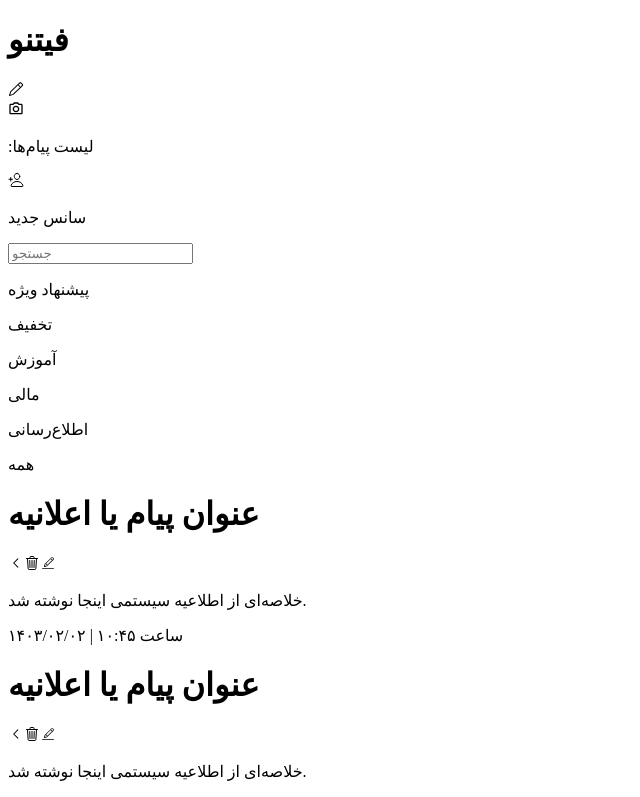
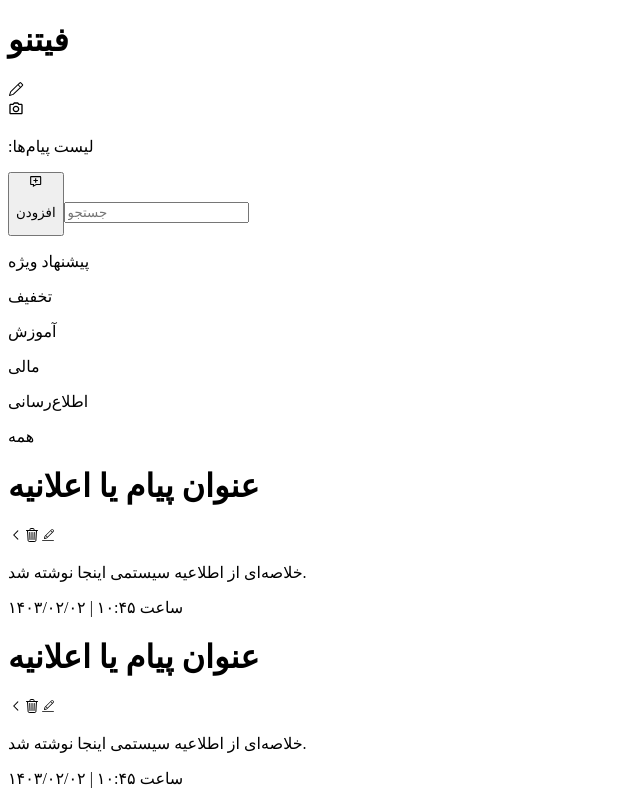
Before and after one commit to mobinaShahbazi83/gymapp, a Next.js app: page /MessagesgymPage in a window 1280 px wide. Shown: the top 797 px of the page, without its empty margins (0-640 px from the left). Built offline with nearby package versions, Linux system fonts and the light colour scheme.

Commit message:
Development of the Add Announcement modal for the Jim Panel's messages page.

```diff
--- a/pages/MessagesgymPage.jsx
+++ b/pages/MessagesgymPage.jsx
@@ -1,11 +1,14 @@
+"use client";
 import { MdOutlinePhotoCamera } from "react-icons/md";
 import { GoPencil } from "react-icons/go";
-import { IoPersonAddOutline } from "react-icons/io5";
+import { BiMessageAdd } from "react-icons/bi";
 import { GoChevronLeft } from "react-icons/go";
 import { IoTrashOutline } from "react-icons/io5";
 import { CiEdit } from "react-icons/ci";
+import { useState } from "react";
 
 function MessagesgymPage() {
+  const [isAddModalOpen, setIsAddModalOpen] = useState(false);
   return (
     <div className="w-full h-[1110px]">
       <div className="flex justify-end items-center gap-8 mt-8 mr-10">
@@ -24,12 +27,63 @@ function MessagesgymPage() {
           :لیست پیام‌ها
         </p>
         <div className="flex items-center gap-2">
-          <div className="w-[181px] h-[40px] bg-[#0088FF] rounded-4xl flex items-center justify-center gap-4">
-            <IoPersonAddOutline className="w-[22px] h-[22px] text-white" />
+          <button
+            onClick={() => setIsAddModalOpen(true)}
+            className="w-[181px] h-[40px] bg-[#0088FF] rounded-4xl flex items-center justify-center gap-4 cursor-pointer"
+          >
+            <BiMessageAdd className="w-[22px] h-[22px] text-white" />
+
             <p className="!font-semibold text-lg text-white">
-              سانس جدید
+              افزودن
             </p>
+          </button>
+
+          {isAddModalOpen && (
+            <div
+              className="fixed inset-0 z-50 flex items-center justify-center bg-black/40"
+              onClick={() => setIsAddModalOpen(false)}
+            >
+              <div
+                dir="rtl"
+                className="relative w-[500px] min-h-[400px] bg-white rounded-3xl shadow-xl"
+                onClick={(e) => e.stopPropagation()}
+              >
+
+                <button
+                  onClick={() => setIsAddModalOpen(false)}
+                  className="absolute top-4 left-4 text-3xl text-[#FF0000BD] hover:text-black cursor-pointer"
+                >
+                  ×
+                </button>
+
+                <h2 className="!font-semibold text-lg flex justify-center mt-10">فرم افزودن اطلاعیه</h2>
+                <input
+                  placeholder="موضوع اطلاعیه:"
+                  className="w-[200px] h-[45px]  rounded-4xl bg-[#B9E0F5] border border-[#B9E0F5] outline-none mt-5 mr-3 p-1 !font-medium text-1xg "
+                />
+                <div className="flex">
+                  <textarea
+                    placeholder="تاریخ شروع:"
+                    className="w-[200px] h-[45px]  rounded-4xl bg-[#C4C4C4] border border-[#C4C4C4] outline-none mt-3 mr-3 p-1 !font-bold text-lg "
+                  />
+                  <textarea
+                    placeholder="تاریخ پایان: "
+                    className="w-[200px] h-[45px]  rounded-4xl bg-[#C4C4C4] border border-[#C4C4C4] outline-none mt-3 mr-3 p-1 !font-bold text-lg "
+                  />
                 </div>
+                <textarea
+                  placeholder="توضیحات تکمیلی:"
+                  className="w-[480px] h-[110px] rounded-4xl bg-[#B9E0F5] border border-[#B9E0F5] outline-none mt-3 mr-1 px-5 pt-1 !font-bold text-lg resize-none"
+                />
+                <div className="flex justify-end ml-5 mt-2 ">
+                  <button
+                    className="w-[150px] h-[45px] rounded-4xl bg-[#289DFC] border border-[#289DFC] text-[#FFFFFF] !font-medium text-1xg  "
+                  >افزودن</button>
+                </div>
+
+              </div>
+            </div>
+          )}
           <input
             placeholder="جستجو"
             className="text-lg text-right pb-2 pr-3 w-[510px] h-[40px] bg-[#F4F4F4D9] rounded-4xl border border-[#289DFC] outline-none"
```
Lines whose indentation alone changed are shown as unchanged.
